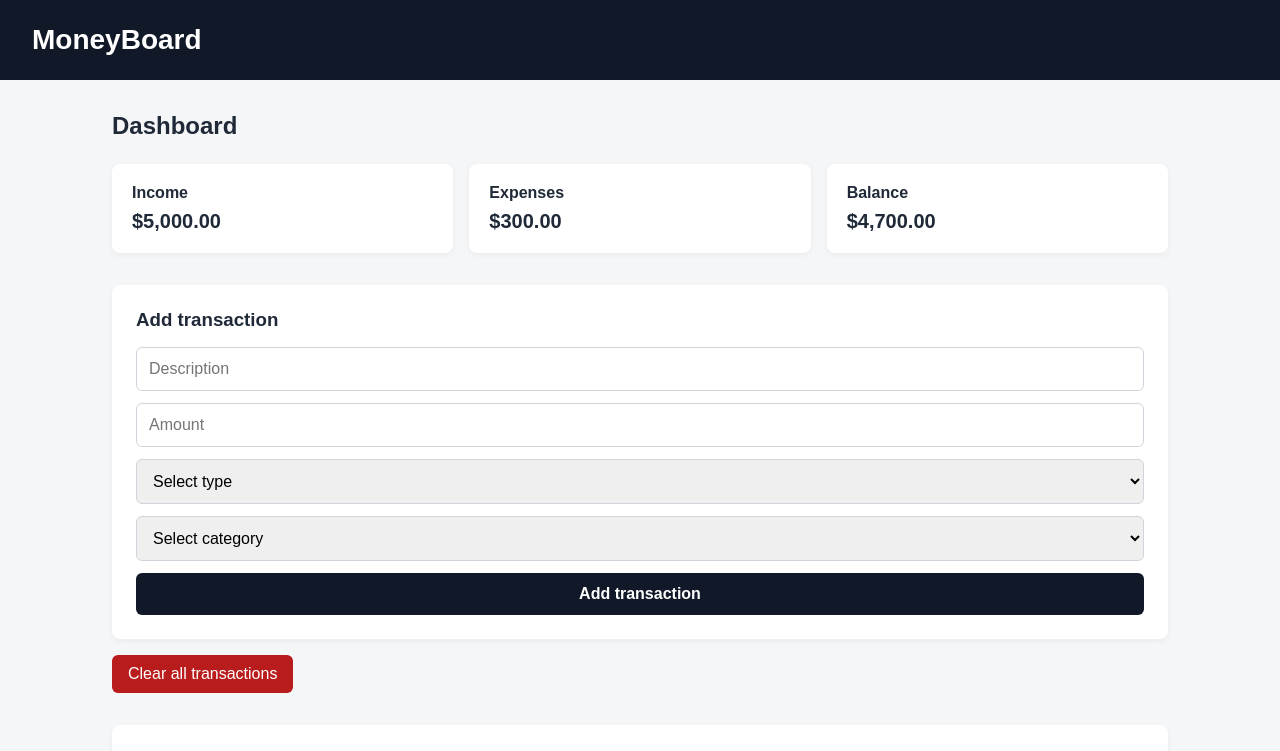
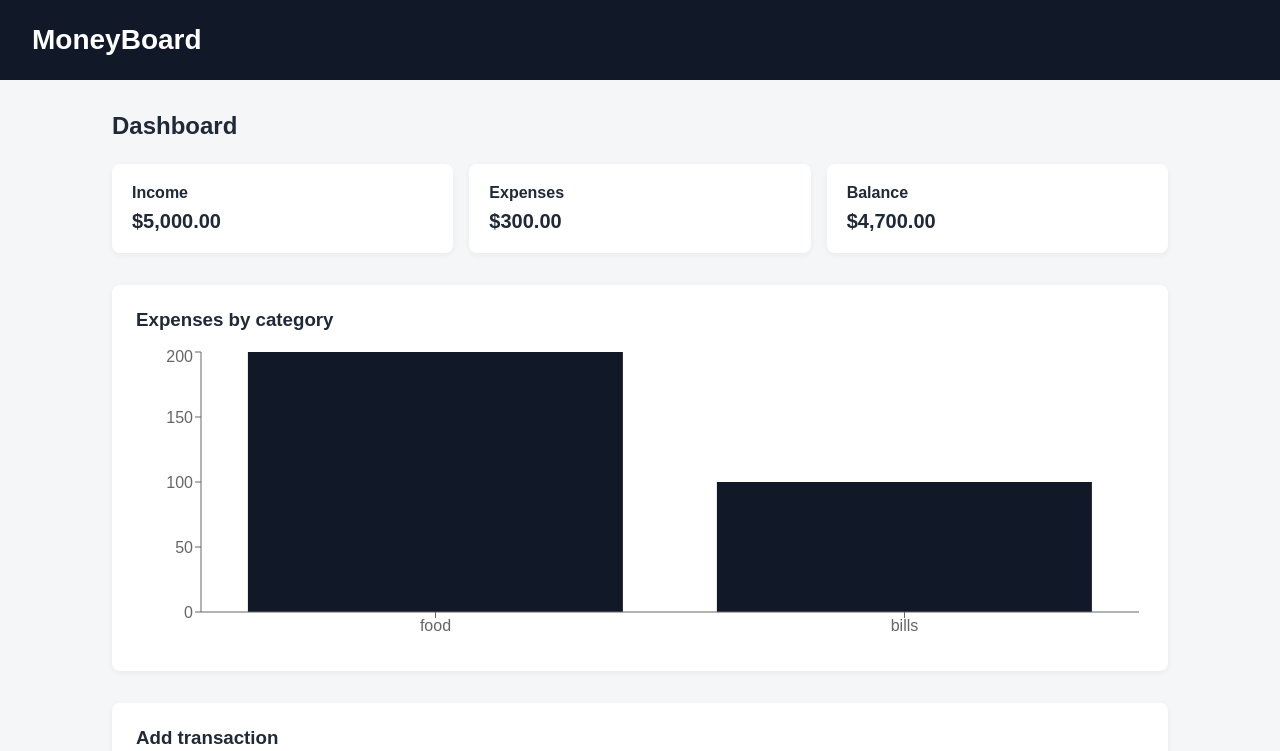
Before and after one commit to CaceresEly/MoneyBoard, a React (Vite) app: page / in a window 1280 px wide. Shown: the top 751 px of the page. Built offline with nearby package versions, Linux system fonts and the light colour scheme.

Commit message:
feat: add expenses by category chart

```diff
--- a/package.json
+++ b/package.json
@@ -11,7 +11,8 @@
   },
   "dependencies": {
     "react": "^19.2.5",
-    "react-dom": "^19.2.5"
+    "react-dom": "^19.2.5",
+    "recharts": "^3.8.1"
   },
   "devDependencies": {
     "@eslint/js": "^10.0.1",
--- /dev/null
+++ b/src/components/ExpenseChart.jsx
@@ -0,0 +1,31 @@
+import {
+  BarChart,
+  Bar,
+  XAxis,
+  YAxis,
+  Tooltip,
+  ResponsiveContainer,
+} from 'recharts'
+
+function ExpenseChart({ data }) {
+  return (
+    <section className="chart-section">
+      <h3>Expenses by category</h3>
+
+      {data.length === 0 ? (
+        <p className="empty-state">No expense data available yet.</p>
+      ) : (
+        <ResponsiveContainer width="100%" height={300}>
+          <BarChart data={data}>
+            <XAxis dataKey="category" />
+            <YAxis />
+            <Tooltip />
+            <Bar dataKey="amount" fill="#111827" />
+          </BarChart>
+        </ResponsiveContainer>
+      )}
+    </section>
+  )
+}
+
+export default ExpenseChart
--- a/src/index.css
+++ b/src/index.css
@@ -175,3 +175,15 @@ textarea {
   font-size: 12px;
   text-transform: capitalize;
 }
+
+.chart-section {
+  margin-top: 32px;
+  background: #ffffff;
+  padding: 24px;
+  border-radius: 8px;
+  box-shadow: 0 2px 6px rgba(0, 0, 0, 0.05);
+}
+
+.chart-section h3 {
+  margin-bottom: 16px;
+}
--- a/src/pages/Dashboard.jsx
+++ b/src/pages/Dashboard.jsx
@@ -1,4 +1,5 @@
 import { useEffect, useState } from 'react'
+import ExpenseChart from '../components/ExpenseChart'
 import SummaryCard from '../components/SummaryCard'
 import TransactionForm from '../components/TransactionForm'
 import TransactionList from '../components/TransactionList'
@@ -35,7 +36,6 @@ function Dashboard() {
     { id: 3, title: 'Balance', amount: balance },
   ]
 
-  // 🔥 NOVO: agrupar despesas por categoria
   const expensesByCategory = transactions
     .filter((transaction) => transaction.type === 'expense')
     .reduce((acc, transaction) => {
@@ -50,7 +50,6 @@ function Dashboard() {
       return acc
     }, {})
 
-  // transformar em array (pronto para gráfico)
   const chartData = Object.entries(expensesByCategory).map(
     ([category, amount]) => ({
       category,
@@ -92,6 +91,8 @@ function Dashboard() {
         ))}
       </div>
 
+      <ExpenseChart data={chartData} />
+
       <TransactionForm onAddTransaction={handleAddTransaction} />
 
       <button className="clear-button" onClick={handleClearTransactions}>
@@ -102,11 +103,6 @@ function Dashboard() {
         transactions={transactions}
         onDeleteTransaction={handleDeleteTransaction}
       />
-
-      {/* 👇 temporário só pra debug */}
-      <pre style={{ marginTop: '24px' }}>
-        {JSON.stringify(chartData, null, 2)}
-      </pre>
     </section>
   )
 }
```
Also changed, not shown: 1 other file (tests, documents, lock files or other folders).
